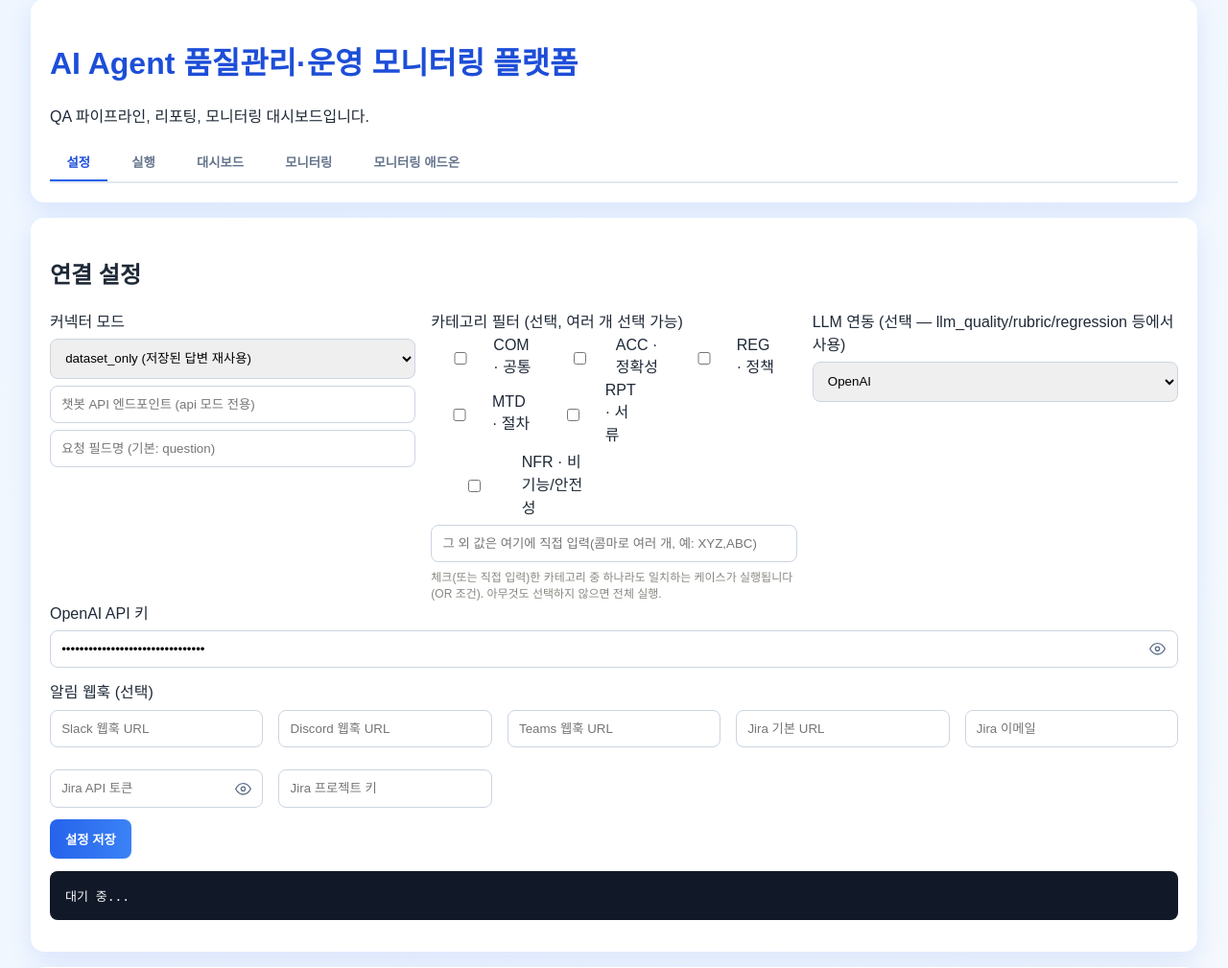
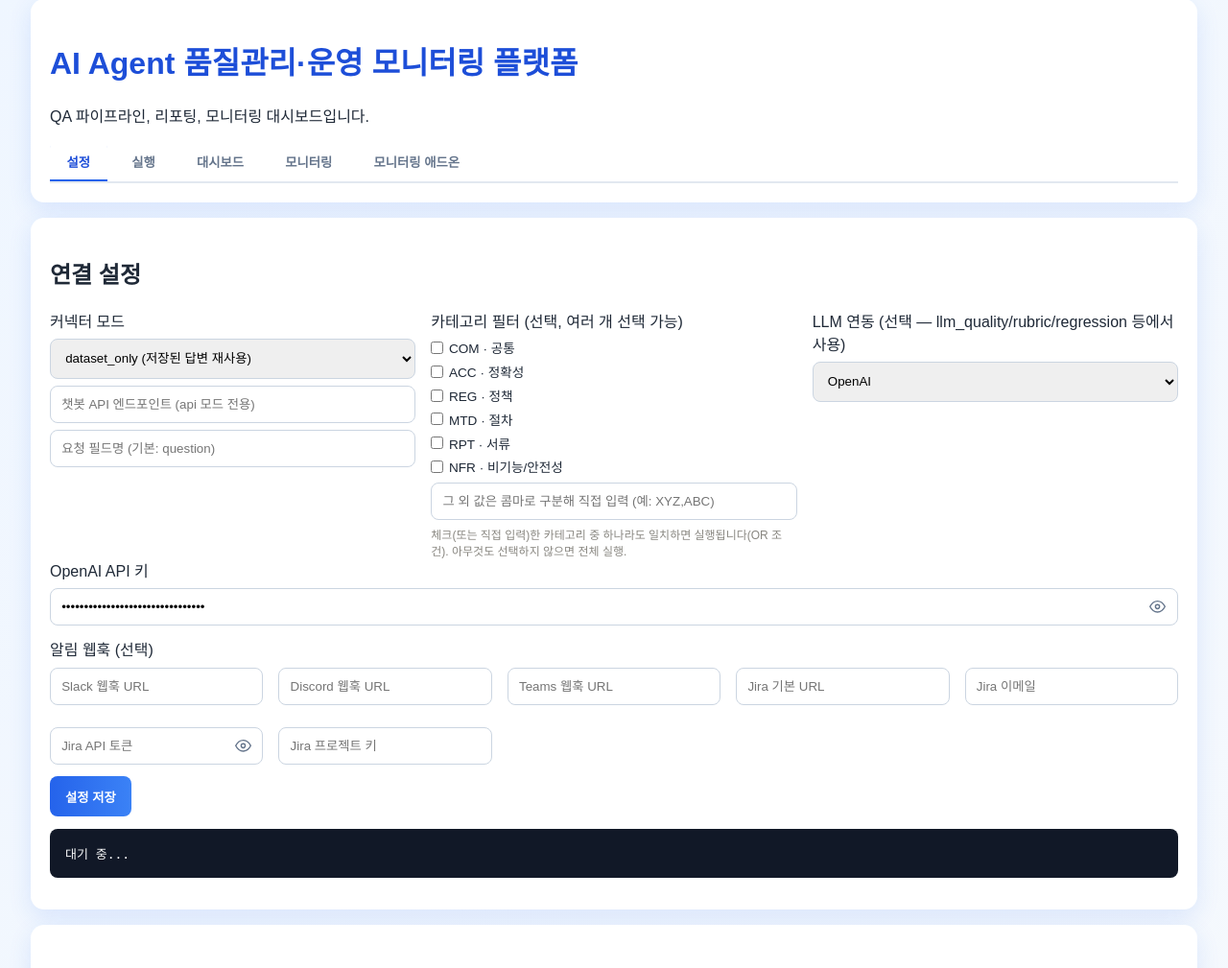
Before and after one commit to jongsu1002-star/ai_agent_quality_portfolio, a FastAPI app: page / in a window 1280 px wide. Shown: the part 33-1042 px from the top of the page at 96% size. Run offline with FastAPI, Linux system fonts and the light colour scheme; data that the repository does not hold is empty; parts of the project's set-up code (start-up, migrations or seed data) failed here and were passed over; some libraries are stand-ins or nearby versions.

Commit message:
카테고리 필터 체크박스 레이아웃을 정리(세로 목록 + 축소된 글자 크기)
flex-wrap 가로 나열 방식이 좁은 열 안에서 라벨 텍스트가 중간에 줄바꿈되며 지저분해
보이는 문제가 있었음 - .techniques 체크박스 그룹과 같은 스타일 언어로, 세로 1열 목록에
font-size 0.85rem으로 통일해 다른 설정 필드들과 시각적 무게감을 맞춤

```diff
--- a/app/templates/index.html
+++ b/app/templates/index.html
@@ -80,6 +80,9 @@
     .techniques { display: flex; gap: 1rem; flex-wrap: wrap; margin-top: 0.75rem; }
     .techniques label { display: flex; align-items: center; gap: 0.35rem; font-size: 0.9rem; }
     .techniques input { width: auto; margin: 0; }
+    .category-filter-checks { display: flex; flex-direction: column; gap: 0.3rem; margin-top: 0.4rem; }
+    .category-filter-checks label { display: flex; align-items: center; gap: 0.35rem; font-size: 0.85rem; font-weight: normal; }
+    .category-filter-checks input { width: auto; margin: 0; }
     .progress-track { background: #e2e8f0; border-radius: 999px; height: 10px; margin-top: 0.6rem; overflow: hidden; }
     .progress-fill { background: linear-gradient(90deg, #2563eb, #3b82f6); height: 100%; width: 0%; transition: width 0.3s ease; }
     .tabs { display: flex; gap: 0.5rem; margin-top: 1rem; border-bottom: 2px solid #e2e8f0; }
@@ -119,16 +122,16 @@
         </div>
         <div>
           <label>카테고리 필터 (선택, 여러 개 선택 가능)</label>
-          <div id="category-filter-checks" style="display:flex; flex-wrap:wrap; gap:0.3rem 1rem; margin-top:0.3rem;">
-            <label style="font-weight:normal; display:inline-flex; align-items:center; gap:0.3rem;"><input type="checkbox" class="category-filter-check" value="COM" /> COM · 공통</label>
-            <label style="font-weight:normal; display:inline-flex; align-items:center; gap:0.3rem;"><input type="checkbox" class="category-filter-check" value="ACC" /> ACC · 정확성</label>
-            <label style="font-weight:normal; display:inline-flex; align-items:center; gap:0.3rem;"><input type="checkbox" class="category-filter-check" value="REG" /> REG · 정책</label>
-            <label style="font-weight:normal; display:inline-flex; align-items:center; gap:0.3rem;"><input type="checkbox" class="category-filter-check" value="MTD" /> MTD · 절차</label>
-            <label style="font-weight:normal; display:inline-flex; align-items:center; gap:0.3rem;"><input type="checkbox" class="category-filter-check" value="RPT" /> RPT · 서류</label>
-            <label style="font-weight:normal; display:inline-flex; align-items:center; gap:0.3rem;"><input type="checkbox" class="category-filter-check" value="NFR" /> NFR · 비기능/안전성</label>
+          <div class="category-filter-checks">
+            <label><input type="checkbox" class="category-filter-check" value="COM" /> COM · 공통</label>
+            <label><input type="checkbox" class="category-filter-check" value="ACC" /> ACC · 정확성</label>
+            <label><input type="checkbox" class="category-filter-check" value="REG" /> REG · 정책</label>
+            <label><input type="checkbox" class="category-filter-check" value="MTD" /> MTD · 절차</label>
+            <label><input type="checkbox" class="category-filter-check" value="RPT" /> RPT · 서류</label>
+            <label><input type="checkbox" class="category-filter-check" value="NFR" /> NFR · 비기능/안전성</label>
           </div>
-          <input id="category-filter-custom" placeholder="그 외 값은 여기에 직접 입력(콤마로 여러 개, 예: XYZ,ABC)" style="margin-top:0.4rem;" />
-          <p class="chart-hint">체크(또는 직접 입력)한 카테고리 중 하나라도 일치하는 케이스가 실행됩니다(OR 조건). 아무것도 선택하지 않으면 전체 실행.</p>
+          <input id="category-filter-custom" placeholder="그 외 값은 콤마로 구분해 직접 입력 (예: XYZ,ABC)" style="margin-top:0.4rem;" />
+          <p class="chart-hint">체크(또는 직접 입력)한 카테고리 중 하나라도 일치하면 실행됩니다(OR 조건). 아무것도 선택하지 않으면 전체 실행.</p>
         </div>
         <div>
           <label>LLM 연동 (선택 — llm_quality/rubric/regression 등에서 사용)</label>
--- a/docs/테스트_결과.md
+++ b/docs/테스트_결과.md
@@ -3,7 +3,7 @@
 > 이 문서는 `conftest.py`의 `pytest_terminal_summary` 훅이 `pytest` 실행 시마다 자동으로 재생성합니다. 수동으로 편집하지 마세요.
 > 테스트를 일부만 선택해 실행한 경우, 이 문서에는 그 실행 범위만 반영됩니다.
 
-- 최종 실행 시각: 2026-07-13T13:54:36
+- 최종 실행 시각: 2026-07-13T14:02:08
 - 종료 코드: 0 (성공)
 - 총 테스트 수: 157
 - 통과: 157
```
Also changed, not shown: docs/결함보고서.md (+1 -1 lines).
